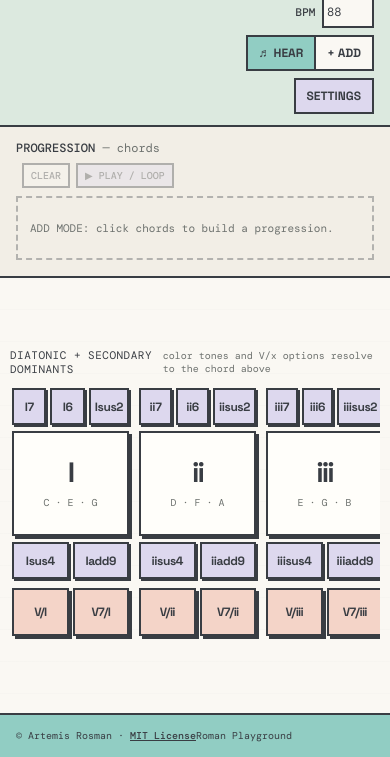
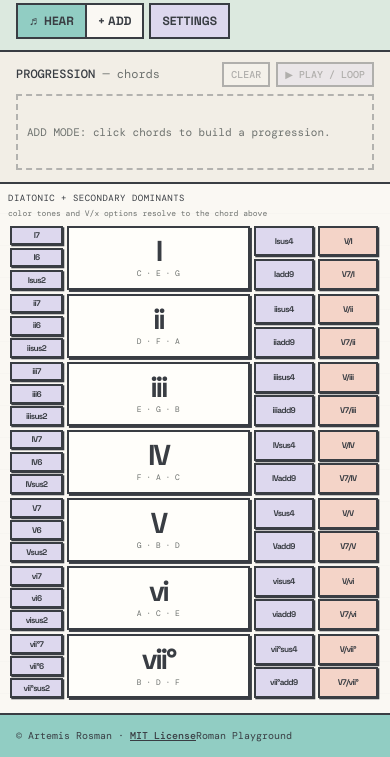
Before and after one commit to rozukke/roman-playground, a website built with Vite: page index.html in a window 390 px wide. Shown: the part 87-844 px from the top of the page. Built offline with nearby package versions, Linux system fonts and the light colour scheme.

Commit message:
add mobile layout

```diff
--- a/src/main.ts
+++ b/src/main.ts
@@ -365,7 +365,30 @@ function bindEvents() {
   });
   document.querySelector("#clear")?.addEventListener("click", () => { stopLoop(); progression = []; render(); });
   document.querySelector("#play-progression")?.addEventListener("click", () => isLooping ? stopLoop() : startLoop());
-  document.querySelectorAll<HTMLButtonElement>("[data-play-index]").forEach(button => button.addEventListener("click", () => playChord(progression[Number(button.dataset.playIndex)])));
+  document.querySelectorAll<HTMLButtonElement>("[data-play-index]").forEach(button => {
+    let longPressTimer: number | undefined;
+    let longPressOpened = false;
+    button.addEventListener("click", () => {
+      if (longPressOpened) return;
+      playChord(progression[Number(button.dataset.playIndex)]);
+    });
+    button.addEventListener("pointerdown", () => {
+      if (!window.matchMedia("(max-width: 560px)").matches) return;
+      longPressOpened = false;
+      longPressTimer = window.setTimeout(() => {
+        longPressOpened = true;
+        contextMenuIndex = Number(button.dataset.playIndex);
+        render();
+      }, 500);
+    });
+    const cancelLongPress = () => {
+      if (longPressTimer) window.clearTimeout(longPressTimer);
+      longPressTimer = undefined;
+    };
+    button.addEventListener("pointerup", cancelLongPress);
+    button.addEventListener("pointercancel", cancelLongPress);
+    button.addEventListener("pointerleave", cancelLongPress);
+  });
   document.querySelectorAll<HTMLButtonElement>("[data-menu-index]").forEach(button => button.addEventListener("click", () => { contextMenuIndex = Number(button.dataset.menuIndex); render(); }));
   document.querySelector("#progression")?.addEventListener("dragover", event => {
     const dragEvent = event as DragEvent;
--- a/src/style.css
+++ b/src/style.css
@@ -575,14 +575,16 @@ footer a,
 @media (max-width: 860px) {
   body,
   #app {
-    height: auto;
-    min-height: 100dvh;
-    overflow: visible;
+    width: 100%;
+    height: 100dvh;
+    min-height: 0;
+    overflow: hidden;
   }
   .palette {
-    overflow: visible;
-    min-height: auto;
-    padding-block: 26px;
+    min-height: 0;
+    overflow: auto;
+    align-content: start;
+    padding-block: 20px;
   }
   .chord-grid {
     grid-template-columns: repeat(7, minmax(117px, 1fr));
@@ -601,30 +603,180 @@ footer a,
   }
 }
 @media (max-width: 560px) {
+  header {
+    flex-wrap: wrap;
+    gap: 12px;
+  }
   .controls {
-    flex-direction: column;
-    align-items: flex-end;
+    flex: 0 0 100%;
+    width: 100%;
+    min-width: 0;
+    flex-direction: row;
+    align-items: center;
+    justify-content: flex-start;
+    gap: 5px;
   }
-  label {
-    display: block;
-  }
-  select {
-    margin-left: 5px;
+  .controls label {
+    display: flex;
   }
   .volume-control input {
-    margin-left: 5px;
+    width: 58px;
+  }
+  .tempo-control input {
+    width: 48px;
+  }
+  .sequence-area {
+    padding-block: 10px 12px;
   }
   .sequence-heading {
-    align-items: flex-start;
-    flex-direction: column;
-    gap: 7px;
+    align-items: center;
+    flex-direction: row;
+    gap: 8px;
+    margin-bottom: 7px;
+  }
+  .progression {
+    flex-wrap: nowrap;
+    min-height: 76px;
+    max-height: none;
+    overflow-x: auto;
+    overflow-y: hidden;
+    padding: 2px 4px 5px 2px;
+  }
+  .progression.empty {
+    overflow: hidden;
+    padding: 0 9px;
+  }
+  .progression-chord {
+    flex: 0 0 142px;
+    min-width: 142px;
+    box-shadow: 2px 2px var(--ink);
+  }
+  .sequence-play {
+    min-height: 72px;
+    padding: 8px 30px 7px 8px;
+  }
+  .sequence-play strong {
+    font-size: 24px;
+    line-height: 24px;
+  }
+  .sequence-play span,
+  .sequence-play em {
+    font-size: 9px;
+  }
+  .sequence-play em {
+    margin-top: 4px;
+  }
+  .card-sidebar {
+    width: 24px;
+  }
+  .card-voicing,
+  .more {
+    display: none;
+  }
+  .card-delete {
+    height: 100%;
+    font-size: 20px;
   }
   .context-menu {
-    top: 113px;
+    position: fixed;
+    top: 50%;
     left: 16px;
+    width: calc(100vw - 32px);
+    max-width: 360px;
+    transform: translateY(-50%);
   }
   .palette {
-    padding-inline: 10px;
+    min-width: 0;
+    grid-template-rows: minmax(0, 1fr);
+    padding: 0.5rem;
+    overflow: hidden;
+  }
+  .primary-palette {
+    min-width: 0;
+    min-height: 0;
+    height: auto;
+    grid-template-rows: auto minmax(0, 1fr);
+    gap: 0.35rem;
+  }
+  .chord-grid {
+    min-width: 0;
+  }
+  .palette-label {
+    flex-wrap: wrap;
+    gap: 4px 6px;
+    font-size: 9px;
+  }
+  .palette-label small {
+    font-size: 8px;
+  }
+  .chord-grid {
+    min-height: 0;
+    height: 100%;
+    grid-template-columns: minmax(0, 1fr);
+    grid-template-rows: repeat(7, minmax(0, 1fr));
+    gap: 0.25rem;
+    overflow: hidden;
+  }
+  .chord-card {
+    display: grid;
+    min-width: 0;
+    min-height: 0;
+    grid-template-columns: minmax(0, 1.1fr) minmax(0, 3.8fr) minmax(0, 1.25fr) minmax(0, 1.25fr);
+    grid-template-rows: repeat(2, minmax(0, 1fr));
+    gap: 0.25rem;
+  }
+  .chord-card > .variant-row:first-child {
+    grid-row: 1 / span 2;
+    grid-column: 1;
+  }
+  .chord-card > .chord {
+    grid-row: 1 / span 2;
+    grid-column: 2;
+  }
+  .chord-card > .variant-row:nth-child(3) {
+    grid-row: 1 / span 2;
+    grid-column: 3;
+  }
+  .chord-card > .secondary-row {
+    grid-row: 1 / span 2;
+    grid-column: 4;
+  }
+  .variant-row,
+  .secondary-row {
+    min-height: 0;
+    flex-direction: column;
+    gap: 0.15rem;
+  }
+  .chord {
+    min-width: 0;
+    min-height: 0;
+    padding: 0.25rem;
+    box-shadow: 0.12rem 0.12rem var(--ink);
+  }
+  .chord strong {
+    font-size: clamp(1.2rem, 3.5vh, 1.8rem);
+    letter-spacing: -0.08em;
+  }
+  .chord span {
+    margin-top: 0.15rem;
+    font-size: clamp(0.38rem, 1.2vh, 0.5rem);
+  }
+  .variant,
+  .secondary {
+    min-width: 0;
+    min-height: 0;
+    padding: 0.08rem;
+    box-shadow: 0.08rem 0.08rem var(--ink);
+  }
+  .variant strong,
+  .secondary strong {
+    overflow: hidden;
+    font-size: clamp(0.38rem, 1.25vh, 0.52rem);
+    letter-spacing: -0.08em;
+    text-overflow: clip;
+  }
+  .secondary-row {
+    margin-top: 0;
   }
   footer {
     display: block;
```
